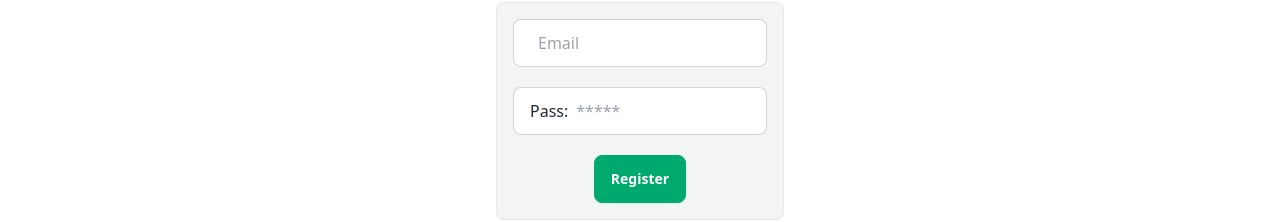
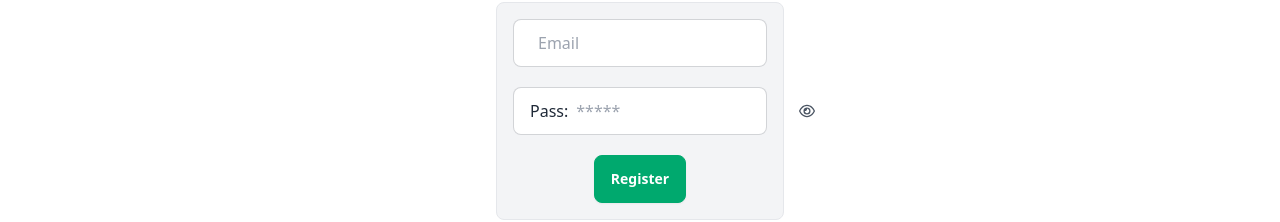
Before and after one commit to joysaha023/email-password-authentication-form, a React (Vite) app: page /register in a window 1280 px wide. Shown: the part 146-368 px from the top of the page. Built offline with nearby package versions, Linux system fonts and the light colour scheme.

Commit message:
password toggle and show button added

```diff
--- a/package.json
+++ b/package.json
@@ -15,6 +15,7 @@
     "match-sorter": "^6.3.4",
     "react": "^18.2.0",
     "react-dom": "^18.2.0",
+    "react-icons": "^5.0.1",
     "react-router-dom": "^6.22.3",
     "sort-by": "^1.2.0"
   },
--- a/src/Register/Register.jsx
+++ b/src/Register/Register.jsx
@@ -1,25 +1,35 @@
 import React, { useState } from "react";
 import auth from "../firebase/firebase.config";
 import { getAuth, createUserWithEmailAndPassword } from "firebase/auth";
+import { FaRegEye, FaRegEyeSlash } from "react-icons/fa6";
 
 const Register = () => {
   const [registerError, setErrorRegister] = useState("");
   const [registerSuccess, setRegisterSuccess] = useState("");
+  const [showPassword, setShowPass] = useState(false);
 
     const handleRegister = e => {
         e.preventDefault();
         const email = e.target.email.value;
         const password = e.target.password.value;
         console.log(email, password)
+
+        setErrorRegister('');
+        setRegisterSuccess('');
+
+
         if(password.length < 6){
           setErrorRegister('Password should be a 6 character or longer');
+          return;
+        }
+        else if(!/[A-Z]/.test(password)){
+          setErrorRegister('Your password should have at least one uppercase');
           return;
         }
 
 
 
-        setErrorRegister('');
-        setRegisterSuccess('');
+
 
 
         createUserWithEmailAndPassword(auth, email, password)
@@ -53,7 +63,8 @@ const Register = () => {
         </label>
         <label className="input input-bordered flex items-center gap-2">
           Pass:
-          <input type="password" name="password" className="grow" placeholder="*****" />
+          <input type={ showPassword ? "text" : "password"} name="password" className="grow" placeholder="*****" />
+          <span className="relative -left-4 text-gray-600" onClick={() => setShowPass(!showPassword)}>{ showPassword ? <FaRegEyeSlash /> : <FaRegEye />}</span>
         </label>
         <input
           type="submit"
```
Also changed, not shown: 1 other file (tests, documents, lock files or other folders).
